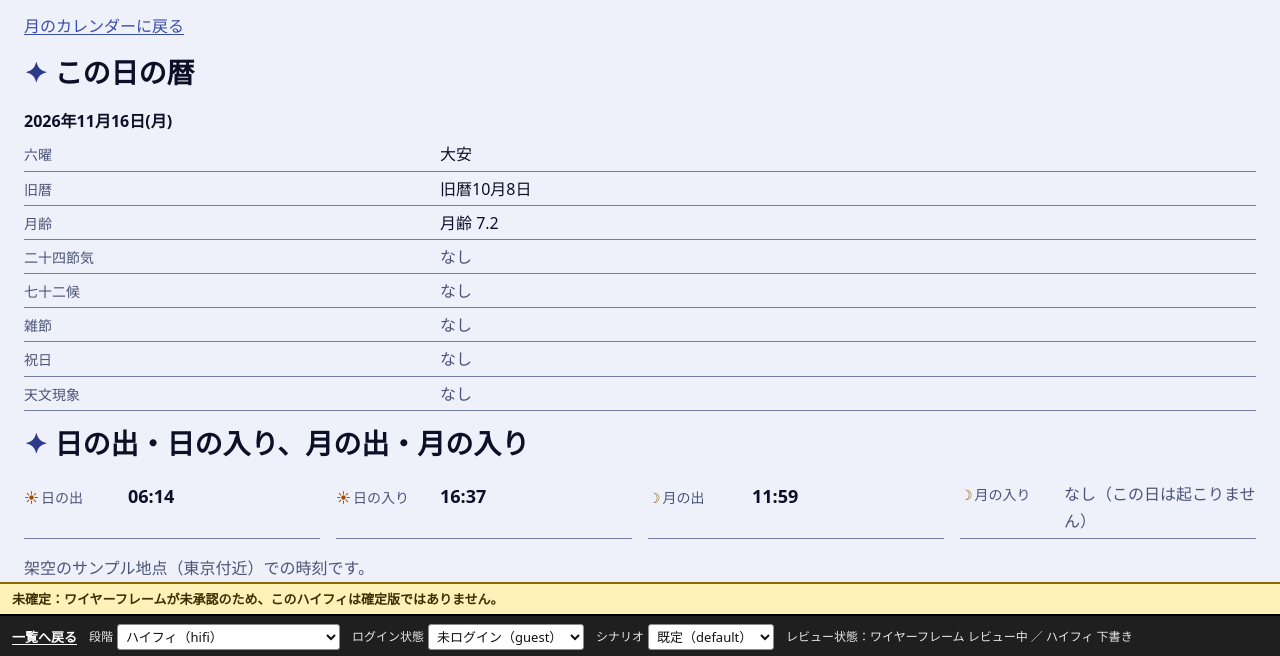
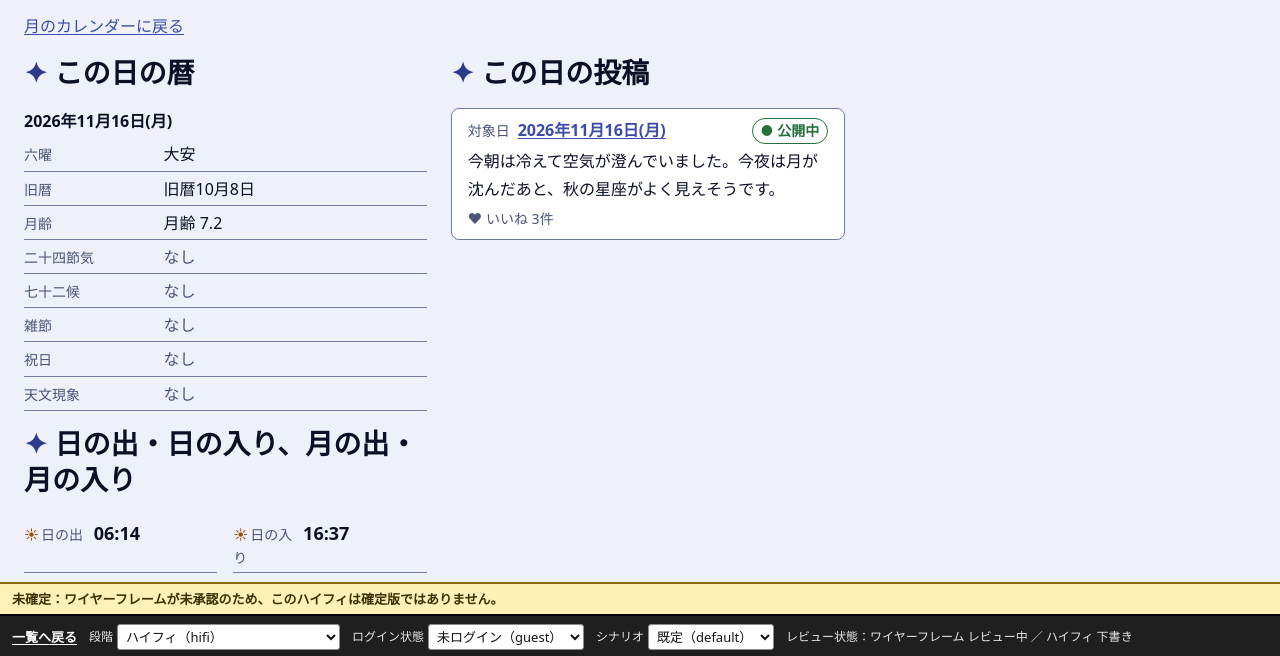
Before and after one commit to t-totsuka/menehune, a website: page mockups/screens/day-detail.html in a window 1280 px wide. Shown: the part 142-798 px from the top of the page. Drawn offline with Linux system fonts and the light colour scheme.

Commit message:
feat(ui-mockups): 日の詳細のレビューでの指摘を反映する (8.1 一部)
960px 以上で暦と投稿を 1:2 の 2 列にし、指摘と反映を記録する。

Co-Authored-By: Claude Opus 5.5 <noreply@anthropic.com>

```diff
--- a/mockups/assets/css/components.css
+++ b/mockups/assets/css/components.css
@@ -1625,6 +1625,40 @@ mk-weather {
   font-size: var(--font-size-sm);
 }
 
+/* Day detail (task 8.1, wireframe review): one column in DOM order (title, back link, almanac,
+   rise / set, posts) on narrow screens; from 960px the title and the back link span the page and
+   two columns 1:2 follow, the posts in the wide right column spanning both rows of the narrow
+   left one (almanac, rise / set). The narrow column does not shrink below 15rem, as on the top
+   page. */
+.screen-day-detail {
+  display: grid;
+  grid-template-columns: minmax(0, 1fr);
+  gap: var(--space-md);
+  align-content: start;
+}
+
+@media (min-width: 960px) {
+  .screen-day-detail {
+    grid-template-columns: minmax(min(100%, calc(var(--space-2xl) * 5)), 1fr) minmax(0, 2fr);
+    grid-template-rows: auto auto auto 1fr;
+    column-gap: var(--space-lg);
+    align-items: start;
+  }
+
+  .screen-day-detail > :not(.screen-day-detail-side, .screen-day-detail-posts) {
+    grid-column: 1 / -1;
+  }
+
+  .screen-day-detail-side {
+    grid-column: 1;
+  }
+
+  .screen-day-detail-posts {
+    grid-column: 2;
+    grid-row: 3 / span 2;
+  }
+}
+
 /* Star chart screen (task 5.2): the date-time and place fields, side by side from 600px. */
 .screen-chart-inputs {
   display: grid;
--- a/mockups/data/screens.js
+++ b/mockups/data/screens.js
@@ -103,8 +103,19 @@
       }),
       DRAFT,
     )),
-    screen('day-detail', 'public', GUEST_MEMBER, [], guestBandReview(
-      '反映（8.1）：「この日の投稿」の中にあった案内を、ヘッダーの直下の全幅の帯に移した',
+    screen('day-detail', 'public', GUEST_MEMBER, [], review(
+      Object.freeze({
+        // 2026-11-19 の画面ごとの指摘をタスク 8.1 で反映し、再レビュー待ちのままにした
+        status: 'in-review',
+        reviewedAt: '2026-11-19',
+        notes: Object.freeze([
+          GUEST_BAND_NOTE,
+          '反映（8.1）：「この日の投稿」の中にあった案内を、ヘッダーの直下の全幅の帯に移した',
+          'Topに同じく、投稿がメインなので左右１：２で表示',
+          '反映（8.1）：960px 以上で、見出しと「月のカレンダーに戻る」の下を 1:2 の 2 列にし、2 の側（右）に「この日の投稿」、1 の側（左）に「この日の暦」と日の出・日の入り、月の出・月の入りを並べた（トップと同じ幅から）。狭い幅では 1 列で、暦、出没、投稿の順のまま（README の論点）',
+        ]),
+      }),
+      DRAFT,
     )),
     screen('astro-events', 'public', GUEST_MEMBER, ['empty', 'fetch-error'], guestBandReview(BAND_ADDED)),
     screen('star-chart', 'public', GUEST_MEMBER, [], guestBandReview(BAND_ADDED)),
--- a/mockups/screens/day-detail.html
+++ b/mockups/screens/day-detail.html
@@ -15,7 +15,11 @@
   <mk-site-header></mk-site-header>
   <!-- Task 8.1: the read-only notice for guests, one band in the same place on every screen. -->
   <mk-guest-notice band data-when-auth="guest"></mk-guest-notice>
-  <main class="l-container l-stack">
+  <!-- Task 8.1 (wireframe review of 2026-11-19): as on the top page, the posts are the main
+       content. From 960px the page has two columns 1:2 below the title and the back link; the
+       narrow left one holds the day's almanac and the rise / set times, the wide right one the
+       posts. Reading order (and the phone layout) is almanac, rise / set, posts. -->
+  <main class="l-container screen-day-detail">
     <h1 data-i18n="screen.day-detail.title">日の詳細</h1>
     <!-- The date comes from ?date=YYYY-MM-DD (the page script at the end sets every [data-day-date]). -->
     <p>
@@ -23,18 +27,18 @@
       <a href="calendar-month.html?auth=member" data-calendar-link data-when-auth="member" data-i18n="screen.day-detail.back-to-calendar">月のカレンダーに戻る</a>
     </p>
 
-    <section class="screen-section l-stack" aria-labelledby="day-almanac">
+    <section class="screen-section screen-day-detail-side l-stack" aria-labelledby="day-almanac">
       <h2 id="day-almanac"><span class="screen-decor" data-decor aria-hidden="true">✦ </span><span data-i18n="screen.day-detail.almanac">この日の暦</span></h2>
       <mk-almanac-summary data-day-date date="2026-11-16" variant="full"></mk-almanac-summary>
     </section>
 
-    <section class="screen-section l-stack" aria-labelledby="day-rise-set">
+    <section class="screen-section screen-day-detail-side l-stack" aria-labelledby="day-rise-set">
       <h2 id="day-rise-set"><span class="screen-decor" data-decor aria-hidden="true">✦ </span><span data-i18n="screen.day-detail.rise-set">日の出・日の入り、月の出・月の入り</span></h2>
       <mk-rise-set data-day-date date="2026-11-16"></mk-rise-set>
       <p class="text-muted" data-i18n="screen.day-detail.rise-set-note">架空のサンプル地点（東京付近）での時刻です。</p>
     </section>
 
-    <section class="screen-section l-stack" aria-labelledby="day-posts">
+    <section class="screen-section screen-day-detail-posts l-stack" aria-labelledby="day-posts">
       <h2 id="day-posts"><span class="screen-decor" data-decor aria-hidden="true">✦ </span><span data-i18n="screen.day-detail.posts">この日の投稿</span></h2>
       <p data-when-auth="member" data-day-new-post>
         <a class="button" href="post-edit.html?auth=member" data-i18n="screen.day-detail.new-post">この日について投稿する</a>
```
Also changed, not shown: mockups/tests/screens-day-detail-review.spec.mjs (added, +114 -0 lines), mockups/tests/unit/screens.test.mjs (+15 -0 lines), .kiro/specs/ui-mockups/tasks.md, mockups/README.md.
